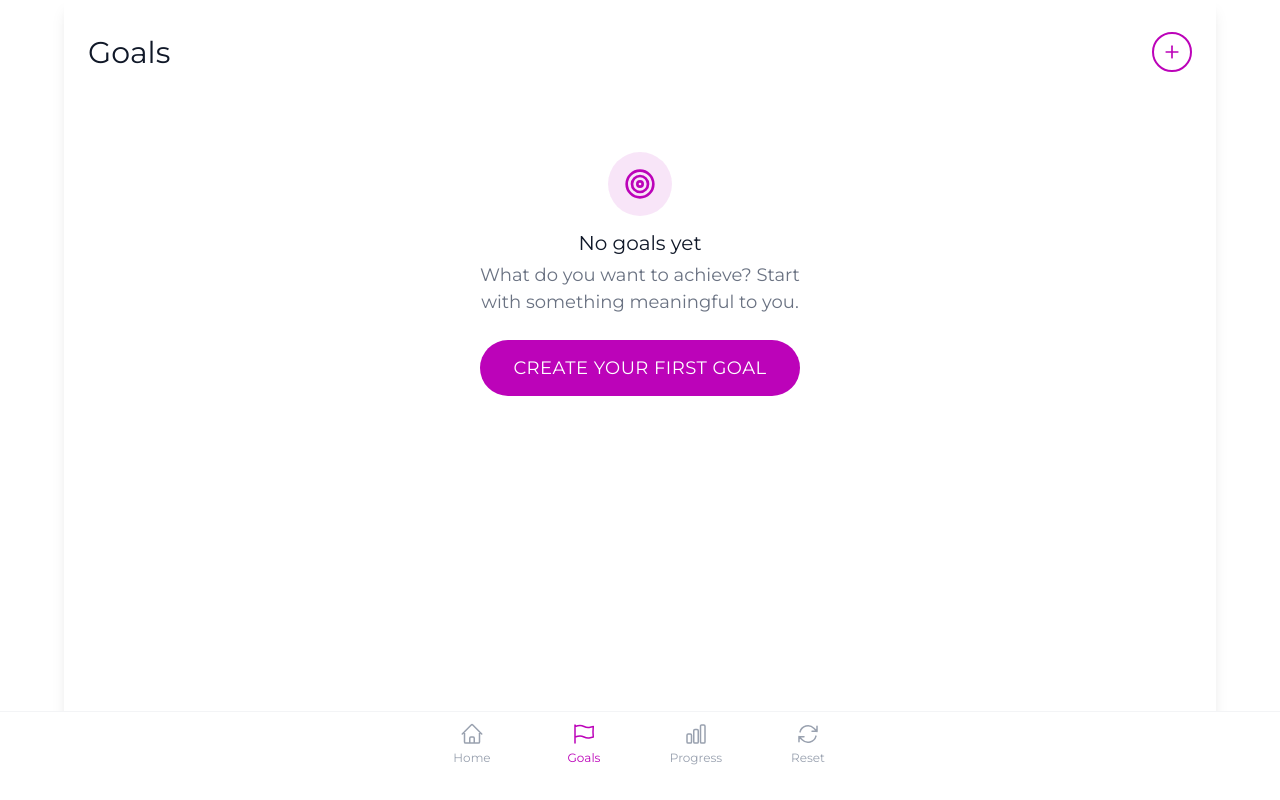
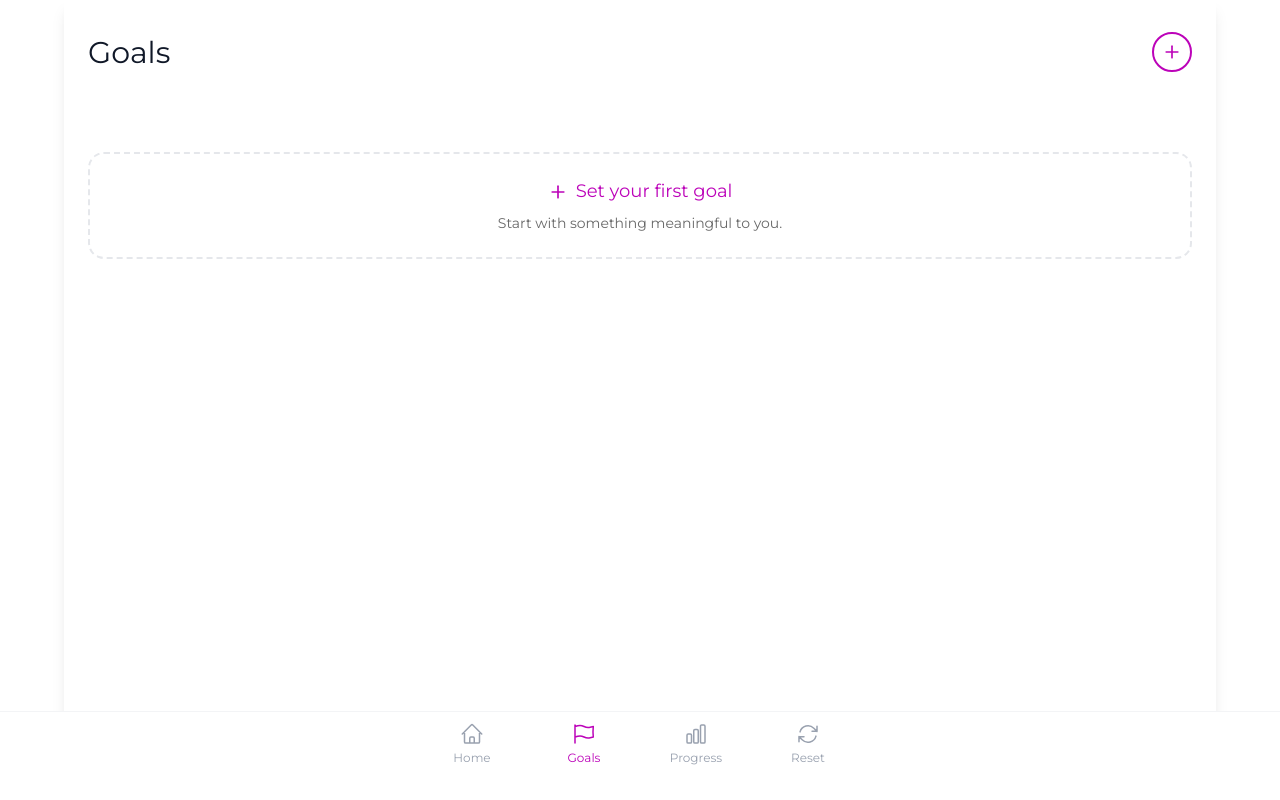
Before and after one commit to Scottish-Tech-Army/BulildU, a Next.js app: page /goals in a window 1280 px wide. Built offline with nearby package versions, Linux system fonts and the light colour scheme.

Commit message:
feat: unify empty goals state with dotted border style
- Update Goals page empty state to use dotted border pattern
- Consistent with home page empty state styling
- Simplified messaging: 'Set your first goal'

```diff
--- a/src/app/goals/page.tsx
+++ b/src/app/goals/page.tsx
@@ -4,10 +4,9 @@ import { useState } from "react";
 import Link from "next/link";
 import { Goal, getGoals } from "@/lib/storage";
 import GoalCard from "@/components/ui/GoalCard";
-import { PrimaryButton } from "@/components/ui/PrimaryButton";
 import BottomNav from "@/components/ui/BottomNav";
 
-import { Target, Plus } from "lucide-react";
+import { Plus } from "lucide-react";
 
 /**
  * Goals list page - Shows all goals with option to create new
@@ -44,18 +43,18 @@ export default function GoalsPage() {
         </header>
 
         {goals.length === 0 ? (
-          /* Empty State */
-          <section className="flex flex-col items-center justify-center py-12 text-center">
-            <div className="w-16 h-16 bg-brand-primary/10 rounded-full flex items-center justify-center mb-4">
-              <Target className="w-8 h-8 text-brand-primary" />
-            </div>
-            <h2 className="text-xl text-gray-900 mb-2">No goals yet</h2>
-            <p className="text-gray-500 mb-6 max-w-xs">
-              What do you want to achieve? Start with something meaningful to
-              you.
-            </p>
-            <Link href="/goals/new" className="w-full max-w-xs">
-              <PrimaryButton>Create your first goal</PrimaryButton>
+          /* Empty State - dotted border style matching home page */
+          <section className="py-12">
+            <Link href="/goals/new">
+              <div className="border-2 border-dashed border-gray-200 rounded-2xl p-6 text-center hover:border-brand-primary hover:bg-brand-primary/5 transition-colors">
+                <div className="flex items-center justify-center gap-2 mb-2">
+                  <Plus className="w-5 h-5 text-brand-primary" />
+                  <span className="text-brand-primary">Set your first goal</span>
+                </div>
+                <p className="text-sm text-text-muted">
+                  Start with something meaningful to you.
+                </p>
+              </div>
             </Link>
           </section>
         ) : (
```
